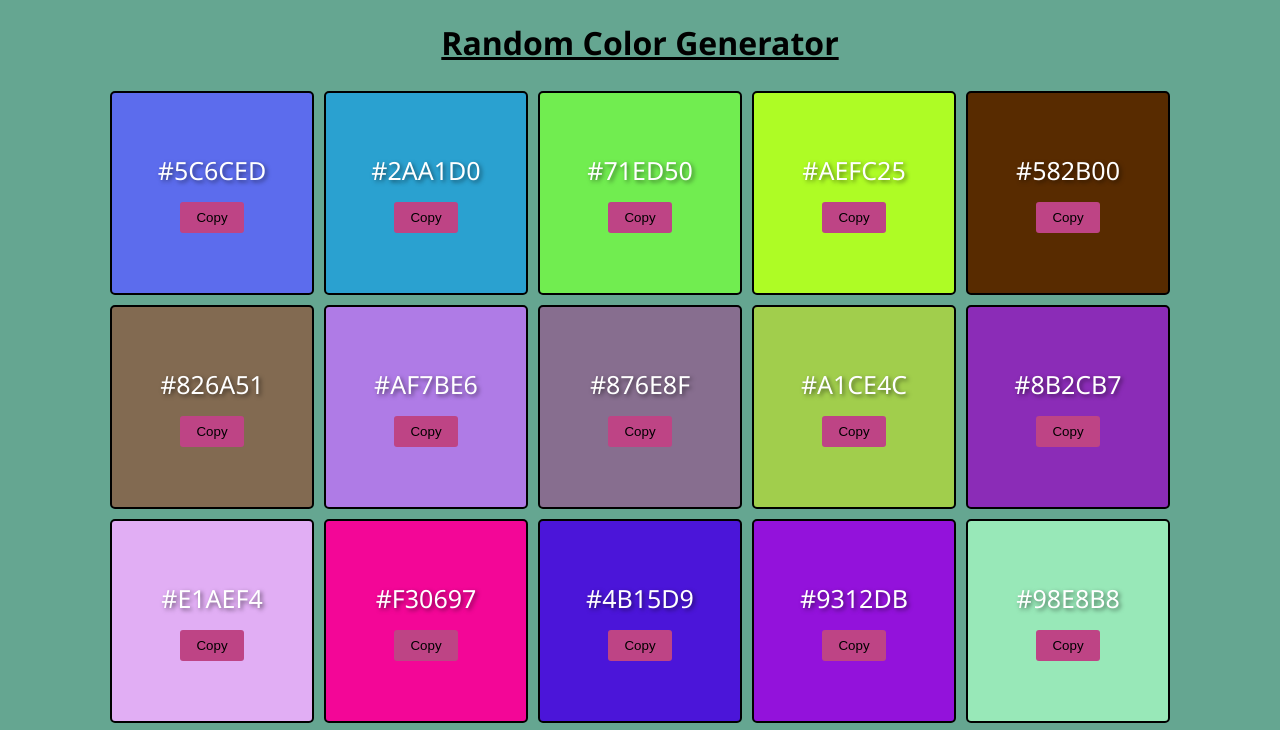
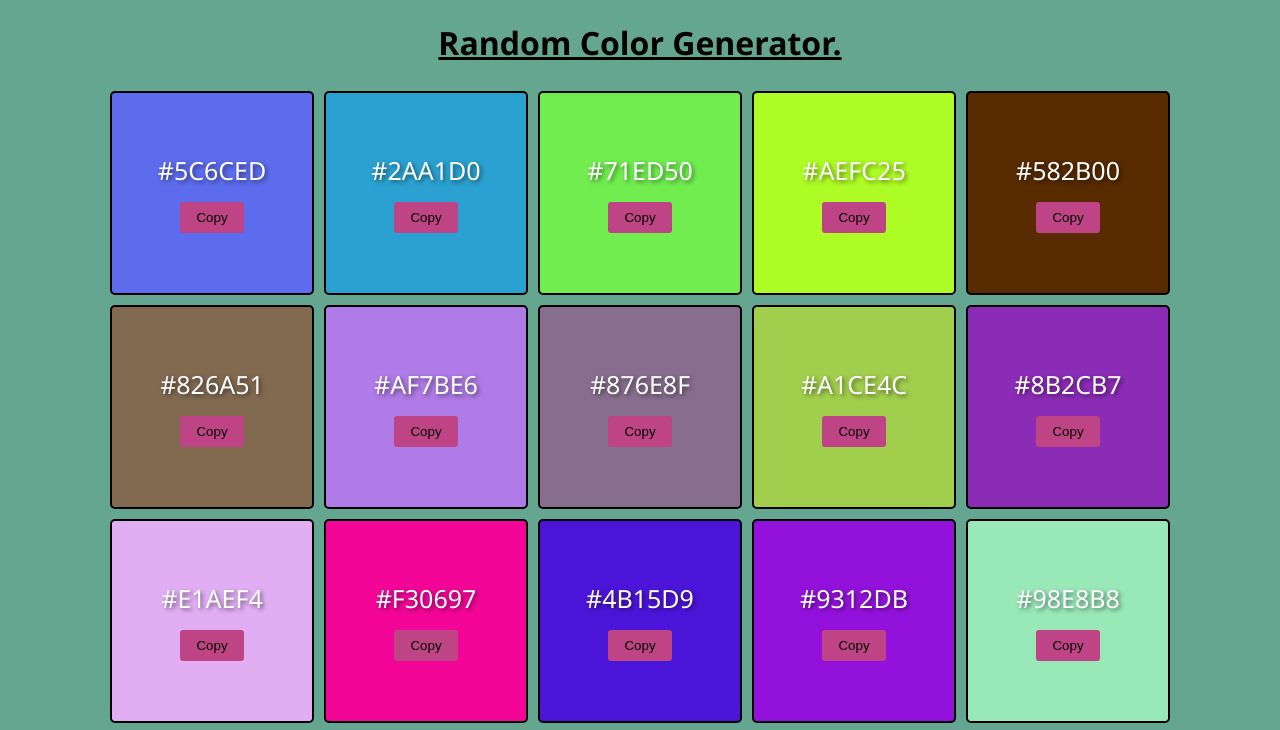
Before and after one commit to Mubashir24241/Color-Generator--js-, a plain HTML site: page index.html in a window 1280 px wide. Shown: the top 730 px of the page. Drawn offline with Linux system fonts and the light colour scheme.

Commit message:
updated index.html
Updated the main heading to 'Random Color Generator.' for consistency or stylistic preference.

```diff
--- a/index.html
+++ b/index.html
@@ -7,7 +7,7 @@
     <link rel="stylesheet" href="style.css">
 </head>
 <body>
-     <h1>Random Color Generator</h1>
+     <h1>Random Color Generator.</h1>
         <div class="container">
             <!-- <div class="color-container">
                     <span>#45dFFF</span>
```
